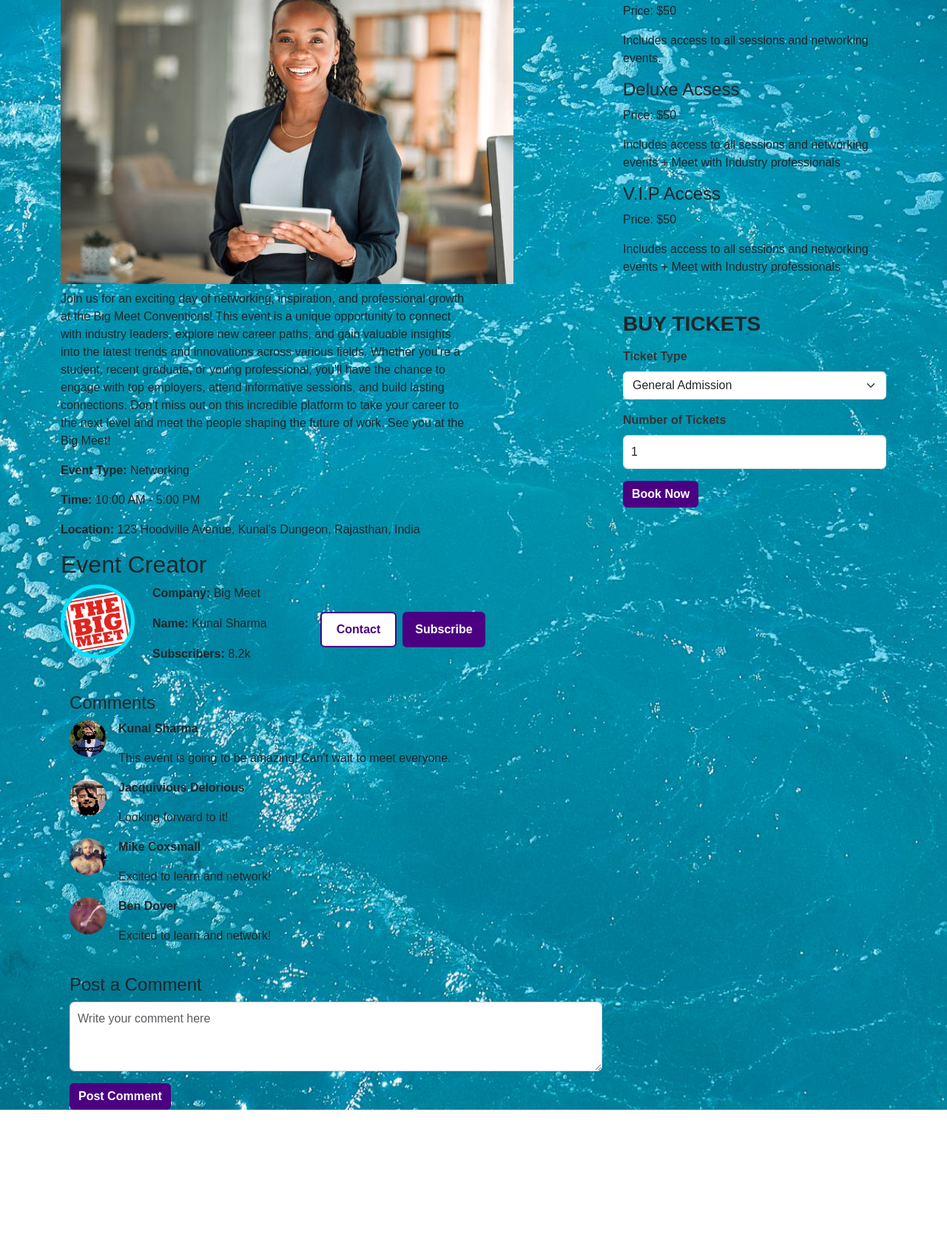
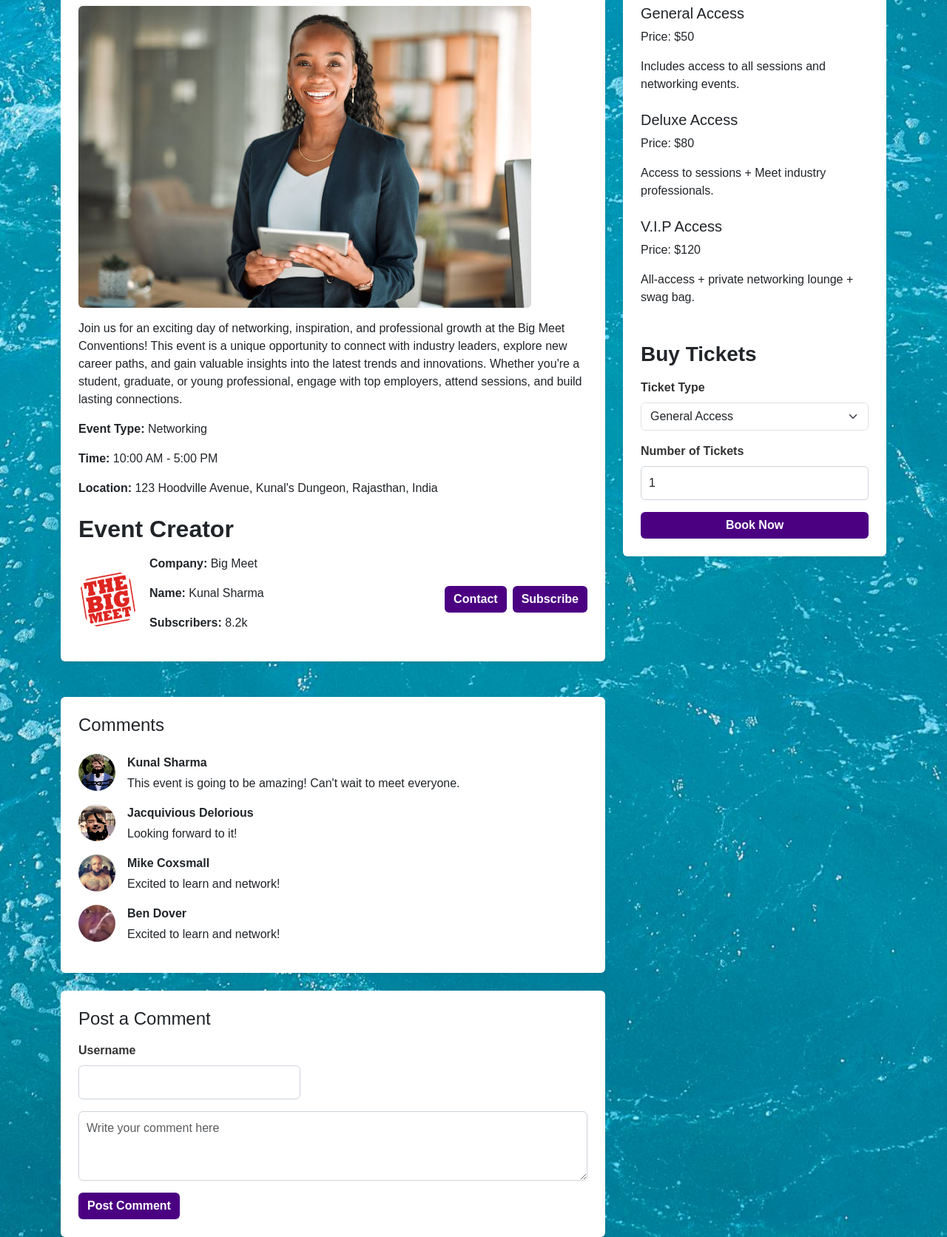
Before and after one commit to lchow6/IAB207-A1, a plain HTML site: page viewevent.html in a window 1280 px wide. Shown: the part 215-1887 px from the top of the page at 74% size. Before the commit the page ends 1715 px from the top, so only its background shows below. Drawn offline with nearby package versions, Linux system fonts and the light colour scheme; files whose address does not match are found by name.

Commit message:
commit 11/04/2024 11:04:00

```diff
--- a/static/style/style.css
+++ b/static/style/style.css
@@ -255,3 +255,9 @@ main {
   border-radius: 50%;            /* Makes it circular */
   object-fit: fill;             /* Ensures the image covers the circle nicely */
 }
+
+
+.username-comment {
+  width: 300px; /* Set the desired width for the username form */
+  max-width: 100%; /* Ensures it remains responsive */
+}
--- a/viewevent.html
+++ b/viewevent.html
@@ -61,114 +61,126 @@
     <main>
 
       <div class="container mt-5">
-        <div class="row">
+        <div class="row g-4">
           <!-- View Event Container -->
-          <div class="col-md-8 viewevent-container-card">
-            <h1>Big Meet Conventions</h1>
-            <img src="img/business_test.jpg" class="img-fluid" alt="Event Image">
-            <p class="col-md-9 mt-2">Join us for an exciting day of networking, inspiration, and professional growth at the Big Meet Conventions! This event is a unique opportunity to connect with industry leaders, explore new career paths, and gain valuable insights into the latest trends and innovations across various fields. Whether you're a student, recent graduate, or young professional, you'll have the chance to engage with top employers, attend informative sessions, and build lasting connections. Don’t miss out on this incredible platform to take your career to the next level and meet the people shaping the future of work. See you at the Big Meet!</p>
+          <div class="col-lg-8 col-md-12">
+            <div class="p-4 shadow-sm bg-white rounded">
+              <h1 class="mb-3"><strong>Big Meet Conventions</strong></h1>
+              <img src="img/business_test.jpg" class="img-fluid rounded mb-3" alt="Event Image">
+              <p class="mb-3">
+                Join us for an exciting day of networking, inspiration, and professional growth at the Big Meet Conventions!
+                This event is a unique opportunity to connect with industry leaders, explore new career paths, and gain
+                valuable insights into the latest trends and innovations. Whether you're a student, graduate, or young
+                professional, engage with top employers, attend sessions, and build lasting connections.
+              </p>
               <p><strong>Event Type:</strong> Networking</p>
               <p><strong>Time:</strong> 10:00 AM - 5:00 PM</p>
               <p><strong>Location:</strong> 123 Hoodville Avenue, Kunal's Dungeon, Rajasthan, India</p>
-            <div class="contrainer event-creator-container">
-              <h2>Event Creator</h2>
-              <div class="event-creator d-flex align-items-left gap-4">
-                <img src="img/big-meet-logo.png" alt="Avatar" class="rounded-circle-view">
-                <div class="event-creator-details">
+
+              <div class="mt-4">
+                <h2><strong>Event Creator</strong></h2>
+                <div class="d-flex flex-wrap align-items-center gap-3 mt-3">
+                  <img src="img/big-meet-logo.png" alt="Avatar" class="rounded-circle" width="80" height="80">
+                  <div>
                     <p><strong>Company:</strong> Big Meet</p>
                     <p><strong>Name:</strong> Kunal Sharma</p>
                     <p><strong>Subscribers:</strong> 8.2k</p>
                   </div>
-                <div class="event-creator-actions d-flex gap-2 ms-5">
-                  <button type="button" class="btn btn-outline-primary-contact">Contact</button>
-                  <button type="button" class="btn btn-primary-subscribe">Subscribe</button>
+                  <div class="ms-auto d-flex gap-2">
+                    <button type="button" class="btn btn-primary">Contact</button>
+                    <button type="button" class="btn btn-primary">Subscribe</button>
+                  </div>
                 </div>
               </div>
             </div>
           </div>
 
           <!-- Buy Tickets Container -->
-          <div class="col-md-4 buy-tickets">
-            <h2>Tickets</h2>
-            <div class="ticket-card mb-3">
-              <h4>General Acesss</h4>
+          <div class="col-lg-4 col-md-12">
+            <div class="p-4 shadow-sm bg-white rounded">
+              <h2 class="mb-4"><strong>Tickets</strong></h2>
+              <div class="ticket-card mb-4">
+                <h5>General Access</h5>
                 <p>Price: $50</p>
                 <p>Includes access to all sessions and networking events.</p>
               </div>
-          <div class="ticket-card mb-3">
-            <h4>Deluxe Acsess</h4>
-            <p>Price: $50</p>
-            <p>Includes access to all sessions and networking events + Meet with Industry professionals</p>
+              <div class="ticket-card mb-4">
+                <h5>Deluxe Access</h5>
+                <p>Price: $80</p>
+                <p>Access to sessions + Meet industry professionals.</p>
               </div>
-          <div class="ticket-card mb-3">
-            <h4>V.I.P Access</h4>
-            <p>Price: $50</p>
-            <p>Includes access to all sessions and networking events + Meet with Industry professionals</p>
+              <div class="ticket-card mb-4">
+                <h5>V.I.P Access</h5>
+                <p>Price: $120</p>
+                <p>All-access + private networking lounge + swag bag.</p>
               </div>
-          <h3 class="mt-5"><strong>BUY TICKETS</strong></h3>
-          <div>
-            <form class="mt-3">
+
+              <h3 class="mt-5 mb-3"><strong>Buy Tickets</strong></h3>
+              <form>
                 <div class="mb-3">
                   <label for="ticketType" class="form-label">Ticket Type</label>
                   <select id="ticketType" class="form-select">
-                  <option value="general">General Admission</option>
-                  <option value="vip">VIP</option>
+                    <option value="general">General Access</option>
+                    <option value="vip">Deluxe Access</option>
+                    <option value="vip">V.I.P Access</option>
                   </select>
                 </div>
                 <div class="mb-3">
                   <label for="ticketCount" class="form-label">Number of Tickets</label>
                   <input type="number" id="ticketCount" class="form-control" min="1" value="1">
                 </div>
-              <button type="submit" class="btn btn-primary">Book Now</button>
+                <button type="submit" class="btn btn-primary w-100">Book Now</button>
               </form>
             </div>
           </div>
         </div>
+      </div>
 
-
-      <!-- COMMENTS SECTION -->
-      <div class="container mt-4">
+      <!-- Comments Section -->
+      <div class="container mt-5">
         <div class="row">
-          <div class="col-md-8 comment-container">
-            <h4>Comments</h4>
-            <div class="comment-box d-flex align-items-start gap-3">
-              <img src="img/sircalebthe3rd.png" alt="Avatar" class="rounded-circle-comment">
-              <div class="comment-details">
-                <p><strong>Kunal Sharma</strong></p>
-                <p>This event is going to be amazing! Can't wait to meet everyone.</p>
+          <div class="col-lg-8 col-md-12">
+            <div class="p-4 shadow-sm bg-white rounded mb-4">
+              <h4 class="mb-4">Comments</h4>
+              <!-- Comment List -->
+              <div class="d-flex align-items-start gap-3 mb-3">
+                <img src="img/sircalebthe3rd.png" alt="Avatar" class="rounded-circle" width="50" height="50">
+                <div>
+                  <p class="mb-1"><strong>Kunal Sharma</strong></p>
+                  <p class="mb-0">This event is going to be amazing! Can't wait to meet everyone.</p>
                 </div>
               </div>
-            <div class="comment-box d-flex align-items-start gap-3">
-              <img src="img/kunalprasad.png" alt="Avatar" class="rounded-circle-comment">
-              <div class="comment-details">
-                <p><strong>Jacquivious Delorious</strong></p>
-                <p>Looking forward to it!</p>
+              <div class="d-flex align-items-start gap-3 mb-3">
+                <img src="img/kunalprasad.png" alt="Avatar" class="rounded-circle" width="50" height="50">
+                <div>
+                  <p class="mb-1"><strong>Jacquivious Delorious</strong></p>
+                  <p class="mb-0">Looking forward to it!</p>
                 </div>
               </div>
-            <div class="comment-box d-flex align-items-start gap-3">
-              <img src="img/yesking.jpg" alt="Avatar" class="rounded-circle-comment">
-              <div class="comment-details">
-                <p><strong>Mike Coxsmall</strong></p>
-                <p>Excited to learn and network!</p>
+              <div class="d-flex align-items-start gap-3 mb-3">
+                <img src="img/yesking.jpg" alt="Avatar" class="rounded-circle" width="50" height="50">
+                <div>
+                  <p class="mb-1"><strong>Mike Coxsmall</strong></p>
+                  <p class="mb-0">Excited to learn and network!</p>
                 </div>
               </div>
-            <div class="comment-box d-flex align-items-start gap-3">
-              <img src="img/ambatukam.jpg" alt="Avatar" class="rounded-circle-comment">
-              <div class="comment-details">
-                <p><strong>Ben Dover</strong></p>
-                <p>Excited to learn and network!</p>
+              <div class="d-flex align-items-start gap-3 mb-3">
+                <img src="img/ambatukam.jpg" alt="Avatar" class="rounded-circle" width="50" height="50">
+                <div>
+                  <p class="mb-1"><strong>Ben Dover</strong></p>
+                  <p class="mb-0">Excited to learn and network!</p>
                 </div>
               </div>
             </div>
-        <!-- POST COMMENT SECTION -->
-       <div class="container mt-4">
-        <div class="row">
-          <div class="col-md-8 makecomment-container">
-            <div class="comment-form">
-              <h4>Post a Comment</h4>
+
+            <!-- Post Comment Section -->
+            <div class="p-4 shadow-sm bg-white rounded">
+              <h4 class="mb-3">Post a Comment</h4>
               <form>
+                <label for="username" class="form-label">Username</label>
+                <input type="username" id="username" class="form-control username-comment" aria-describedby="usernameBlock">
                 <div class="mb-3">
-                      <textarea class="form-control" rows="3" placeholder="Write your comment here"></textarea>
+                  <textarea class="form-control mt-3" rows="3" placeholder="Write your comment here"></textarea>
                 </div>
                 <button type="submit" class="btn btn-primary">Post Comment</button>
               </form>
```
Also changed, not shown: index.html (+2 -2 lines). Lines whose indentation alone changed are shown as unchanged.
